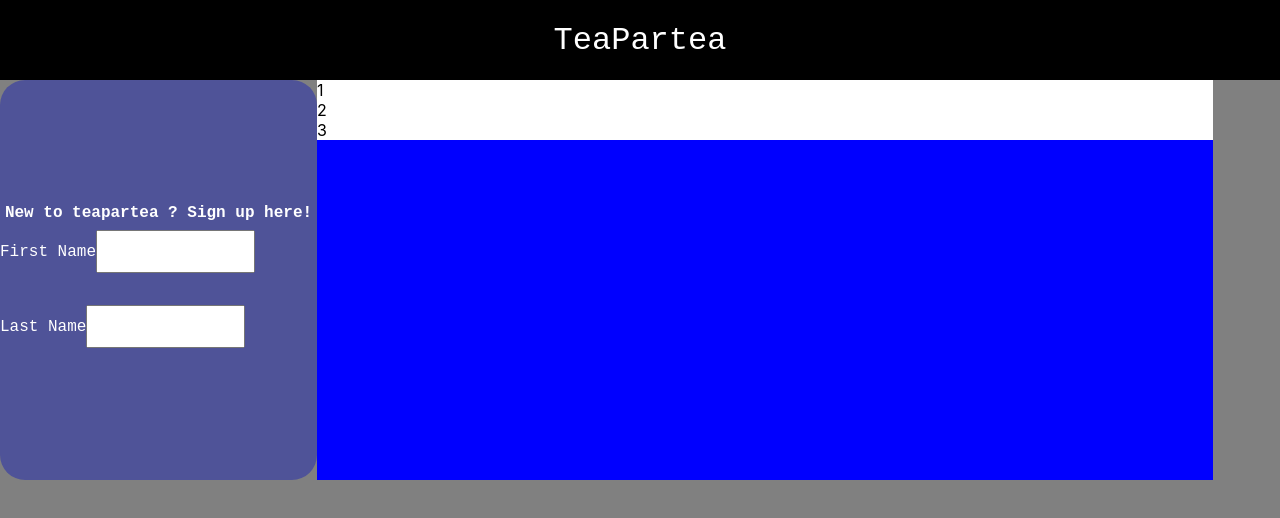
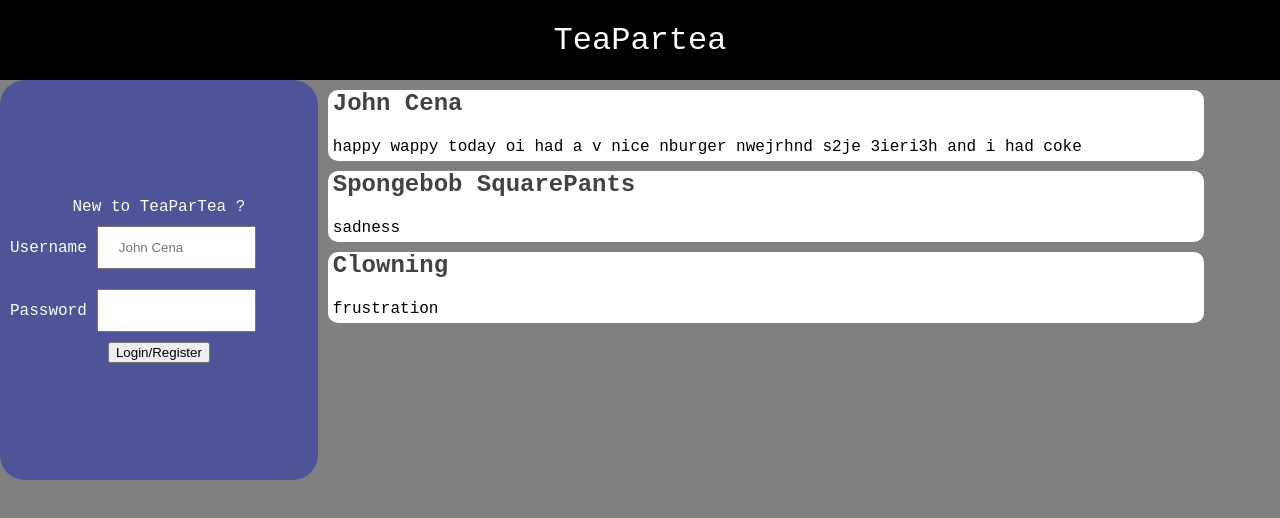
Before and after one commit to GSgiansen/cvwo, a React (Create React App) app: page / in a window 1280 px wide. Shown: the top 518 px of the page. Built offline with nearby package versions, Linux system fonts and the light colour scheme.

Commit message:
Upated login page

```diff
--- a/src/App.js
+++ b/src/App.js
@@ -6,19 +6,19 @@ import Wall from './components/Wall';
 function App() {
   const posts=[
     {
-      "userid":1,
-      "content":"happy wappy",
+      "userid":"John Cena",
+      "content":"happy wappy today oi had a v nice nburger nwejrhnd s2je 3ieri3h and i had coke",
 
 
     },
     {
-      "userid":2,
+      "userid":"Spongebob SquarePants",
       "content":"sadness",
 
 
     },
     {
-      "userid":3,
+      "userid":"Clowning",
       "content":"frustration",
 
 
--- a/src/components/Indivpost.js
+++ b/src/components/Indivpost.js
@@ -3,7 +3,11 @@ import s from "../styles/Indivpost.css"
 
 const Indivpost = ({userid,content}) => {
   return (
-    <div className='post'>{userid}</div>
+    <div className='post'>
+        <text className='userid'>{userid}</text>
+        <p></p>
+        <div className='content'>{content}</div>
+    </div>
   )
 }
 
--- a/src/components/Login.js
+++ b/src/components/Login.js
@@ -3,16 +3,24 @@ import React from 'react'
 
 const Login = () => {
   return (
-    <div className='login'>
-        <div className="text">New to teapartea ? Sign up here!</div>
-        <form>
-        <label for="fname">First Name</label>
-        <input type="text" id="fname" name="fname"></input>
-        <p></p>
-        <label for="lname">Last Name</label>
-        <input type="text" id="lname" name="lname"></input>
-        </form>
+    <form className='login'>
+      New to TeaParTea ?
+    <div className='text-control'>
+      <label>Username</label>
+      <input
+        type='text'
+        placeholder='John Cena'
+      />
     </div>
+    <div className='text-control'>
+      <label>Password</label>
+      <input
+        type='text'
+      />
+    </div>
+
+    <input type='submit' value='Login/Register'/>
+    </form>
   )
 }
 
--- a/src/components/Wall.js
+++ b/src/components/Wall.js
@@ -4,7 +4,7 @@ import s from "../styles/Wall.css"
 const Wall = ({posts}) => {
   return (
     <div className='wall'>
-        {posts.map((post) => <Indivpost userid={post.userid} comment={post.content}/>)}
+        {posts.map((post) => <Indivpost userid={post.userid} content={post.content}/>)}
     </div>
 
   )
--- a/src/styles/Indivpost.css
+++ b/src/styles/Indivpost.css
@@ -1,3 +1,21 @@
 .post{
     background-color: white;
+    margin: 10px;
+    font-family: 'Roboto Mono', monospace;
+    border-radius: 10px;
 }
+
+.userid{
+    padding: 5px;
+    color: rgb(67, 66, 66);
+    font-weight: bold;
+    font-size: 1.5rem;
+
+}
+
+.content{
+    padding: 5px;
+    text-align: start;
+    margin: auto;
+    overflow-wrap: break-word;
+}
--- a/src/styles/Login.css
+++ b/src/styles/Login.css
@@ -1,7 +1,7 @@
 input[type=text] {
     width: 50%;
     padding:12px 20px;
-    margin: 8px 0;
+    margin: px 0;
     box-sizing: border-box;
 
   }
@@ -23,3 +23,11 @@ input[type=text] {
 .text{
   font-weight: bold;
 }
+
+.text-control input{
+  margin:10px 0px;
+}
+
+.text-control label{
+  margin:10px;
+}
--- a/src/styles/Wall.css
+++ b/src/styles/Wall.css
@@ -1,4 +1,4 @@
 .wall{
-    background-color: blue;
     width: 70vw;
+
 }
```
